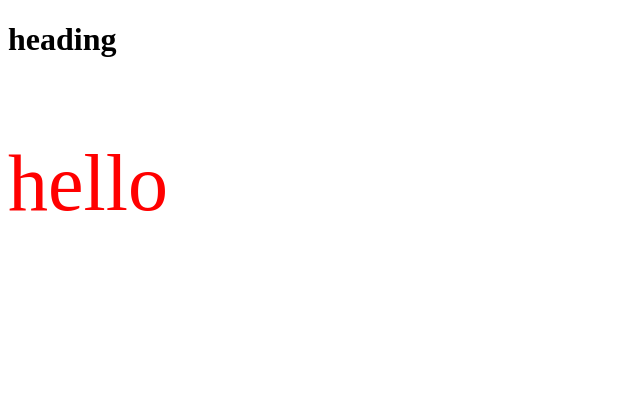
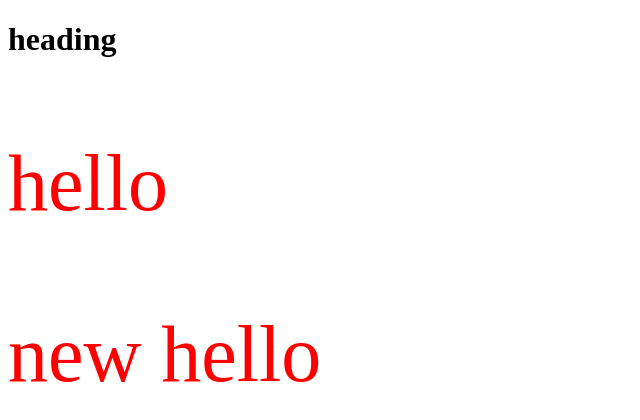
Before and after one commit to aditya219059/try, a plain HTML site: page index.html in a window 1280 px wide. Shown: the whole page, without its empty margins (0-640 px from the left). Drawn offline with Linux system fonts and the light colour scheme.

Commit message:
new hello

```diff
--- a/index.html
+++ b/index.html
@@ -9,5 +9,6 @@
 <body>
     <h1>heading</h1>
     <p>hello</p>
+    <p>new hello</p>
 </body>
 </html>
```
